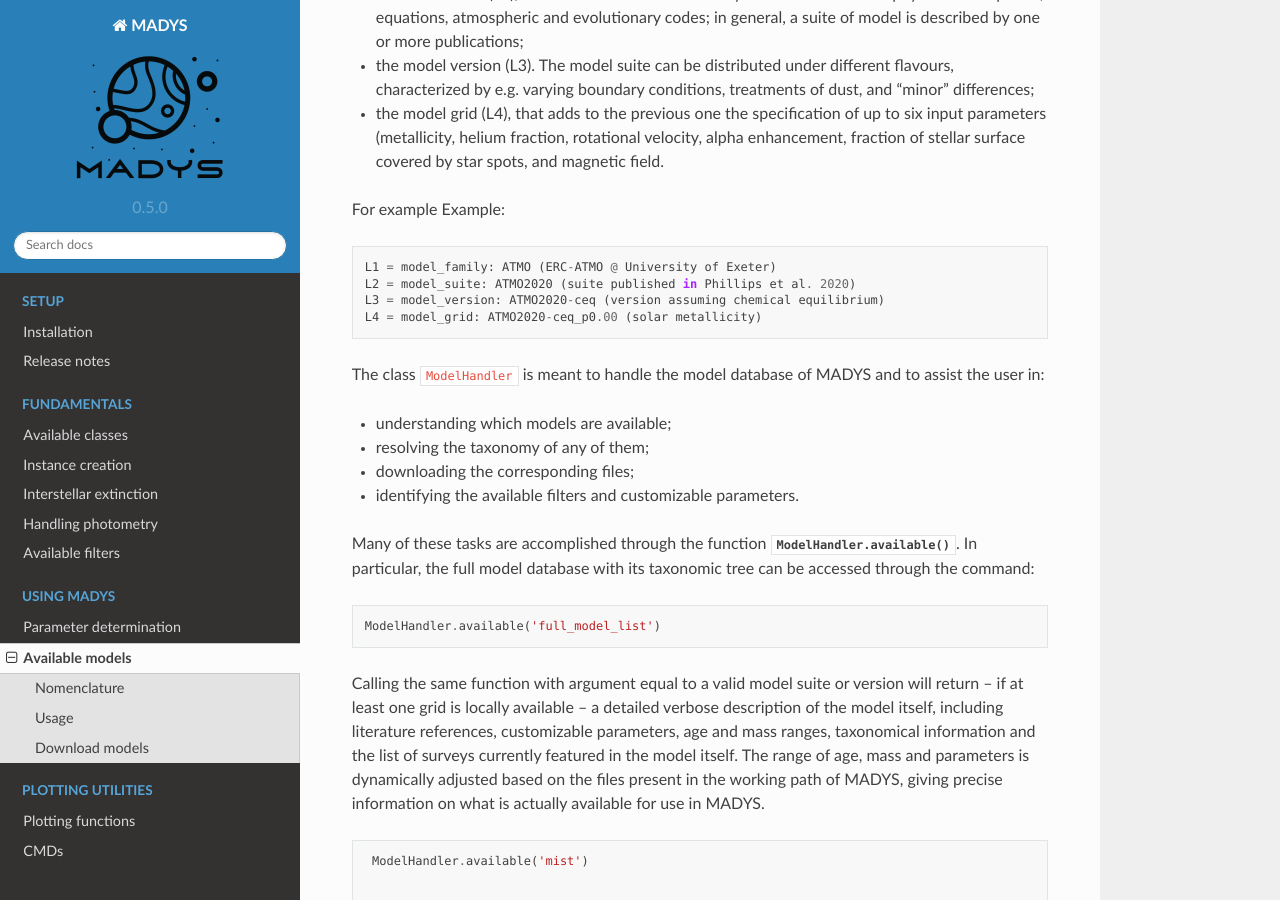
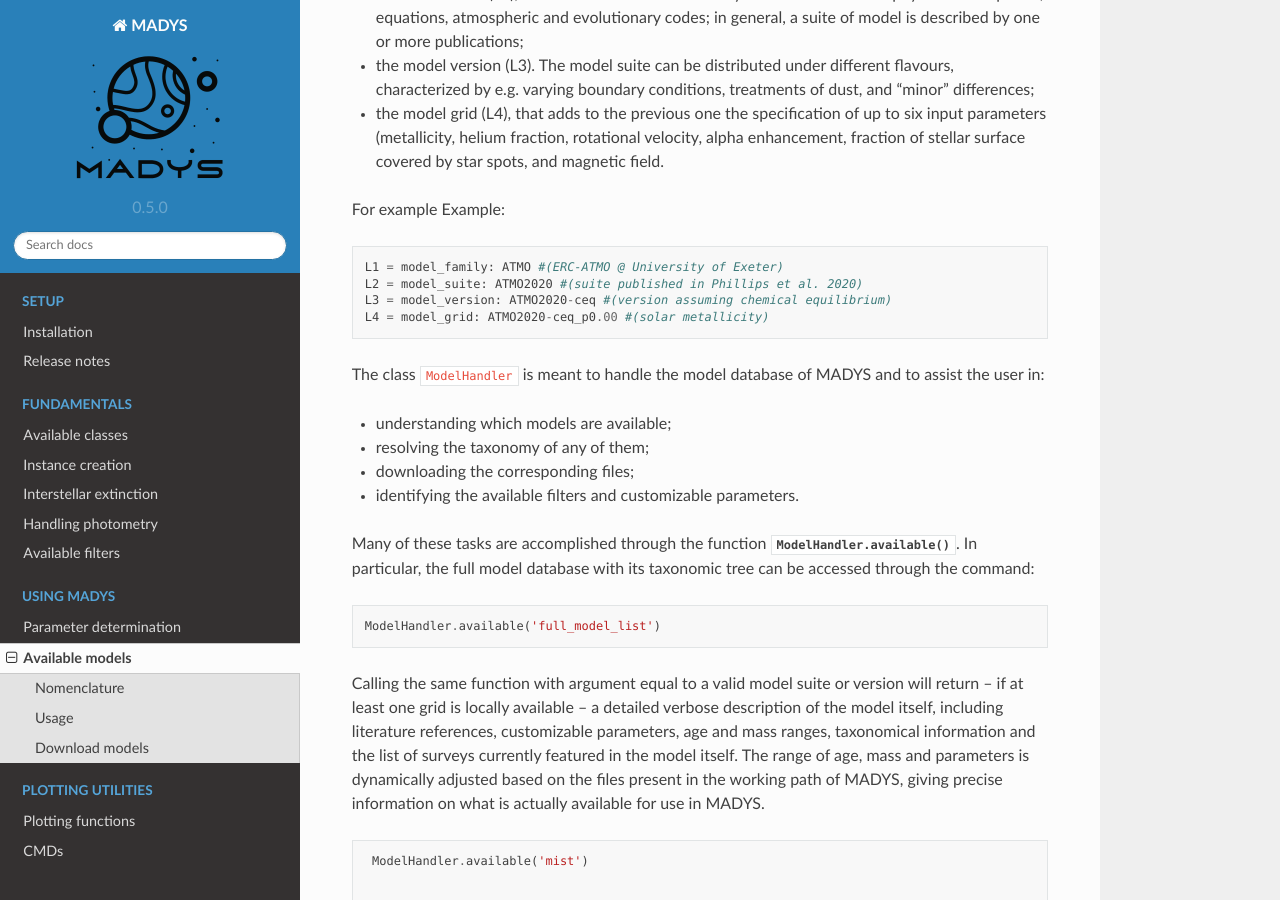
Before and after one commit to vsquicciarini/madys, a Sphinx documentation site: the page built from docs/source/available_models.rst, in a window 1280 px wide and 900 px high, scrolled down 354 px. Built offline with Sphinx 7.4.7 and the Read the Docs theme 2.0.0, drawn with Linux system fonts in a browser that asks for light colours.

```diff
--- a/docs/source/available_models.rst
+++ b/docs/source/available_models.rst
@@ -16,10 +16,10 @@ Example:
 
 .. code-block::
 
-  L1 = model_family: ATMO (ERC-ATMO @ University of Exeter)
-  L2 = model_suite: ATMO2020 (suite published in Phillips et al. 2020)
-  L3 = model_version: ATMO2020-ceq (version assuming chemical equilibrium)
-  L4 = model_grid: ATMO2020-ceq_p0.00 (solar metallicity)
+  L1 = model_family: ATMO #(ERC-ATMO @ University of Exeter)
+  L2 = model_suite: ATMO2020 #(suite published in Phillips et al. 2020)
+  L3 = model_version: ATMO2020-ceq #(version assuming chemical equilibrium)
+  L4 = model_grid: ATMO2020-ceq_p0.00 #(solar metallicity)
 
 The class ``ModelHandler`` is meant to handle the model database of MADYS and to assist the user in:
 
```
